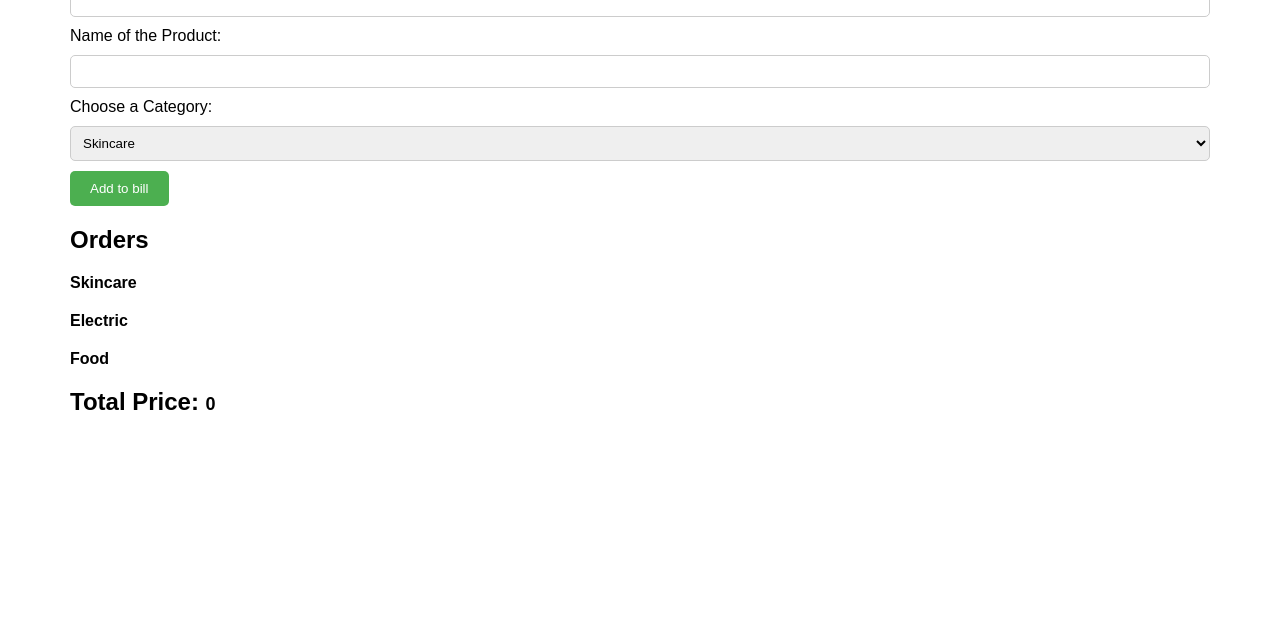
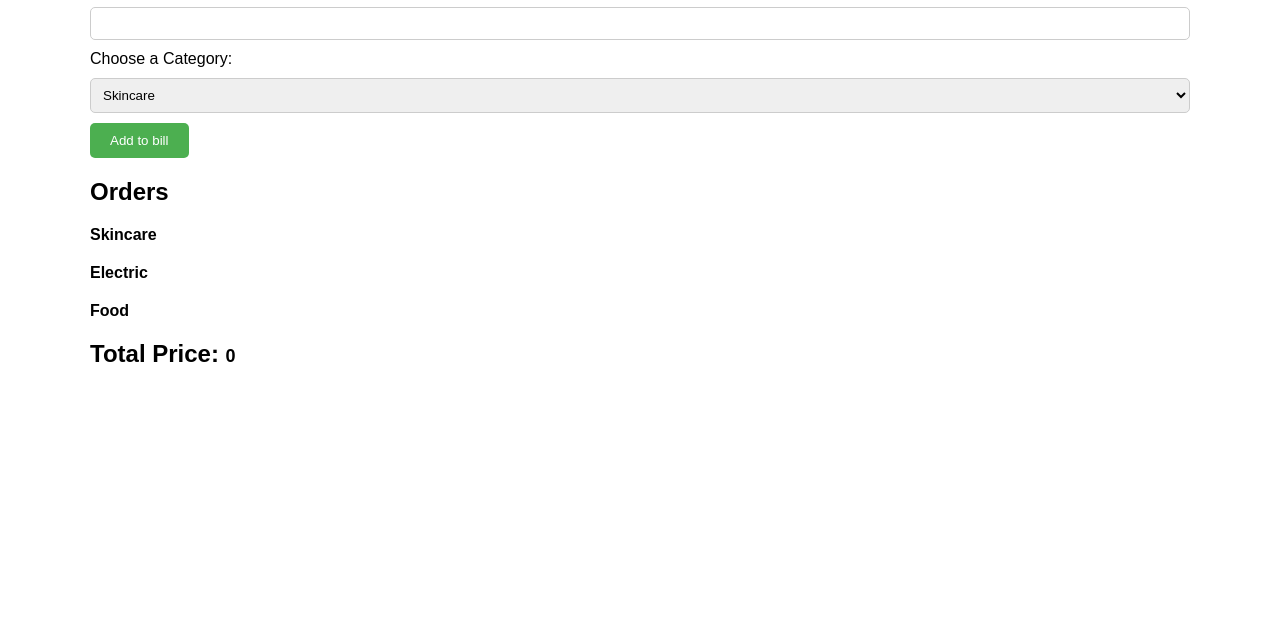
Before and after one commit to IamSudhir-Kumar/JS-practice-From_Basic_to_Advance, a website: page Sharpner/JavaScript Project Rest API/index.html in a window 1280 px wide. Shown: the part 172-800 px from the top of the page. Drawn offline with nearby package versions, Linux system fonts and the light colour scheme; no server answers.

Commit message:
Update margin in styles.css

```diff
--- a/Sharpner/JavaScript Project Rest API/styles.css
+++ b/Sharpner/JavaScript Project Rest API/styles.css
@@ -1,6 +1,7 @@
 body {
     font-family: Arial, sans-serif;
-    margin: 70px;
+    margin: 90px;
+    margin-top: 0;
     padding: 0;
 }
 
```
